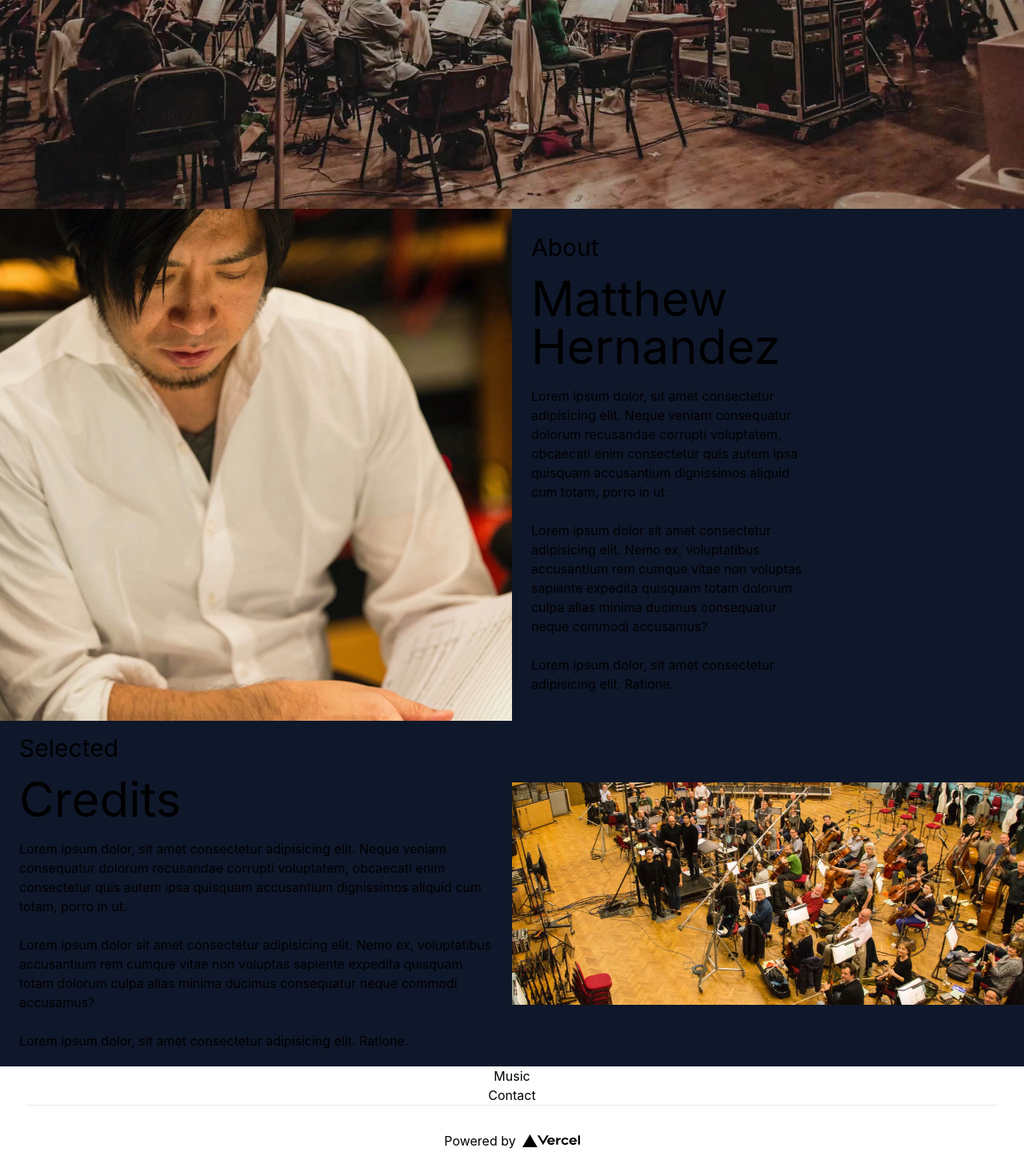
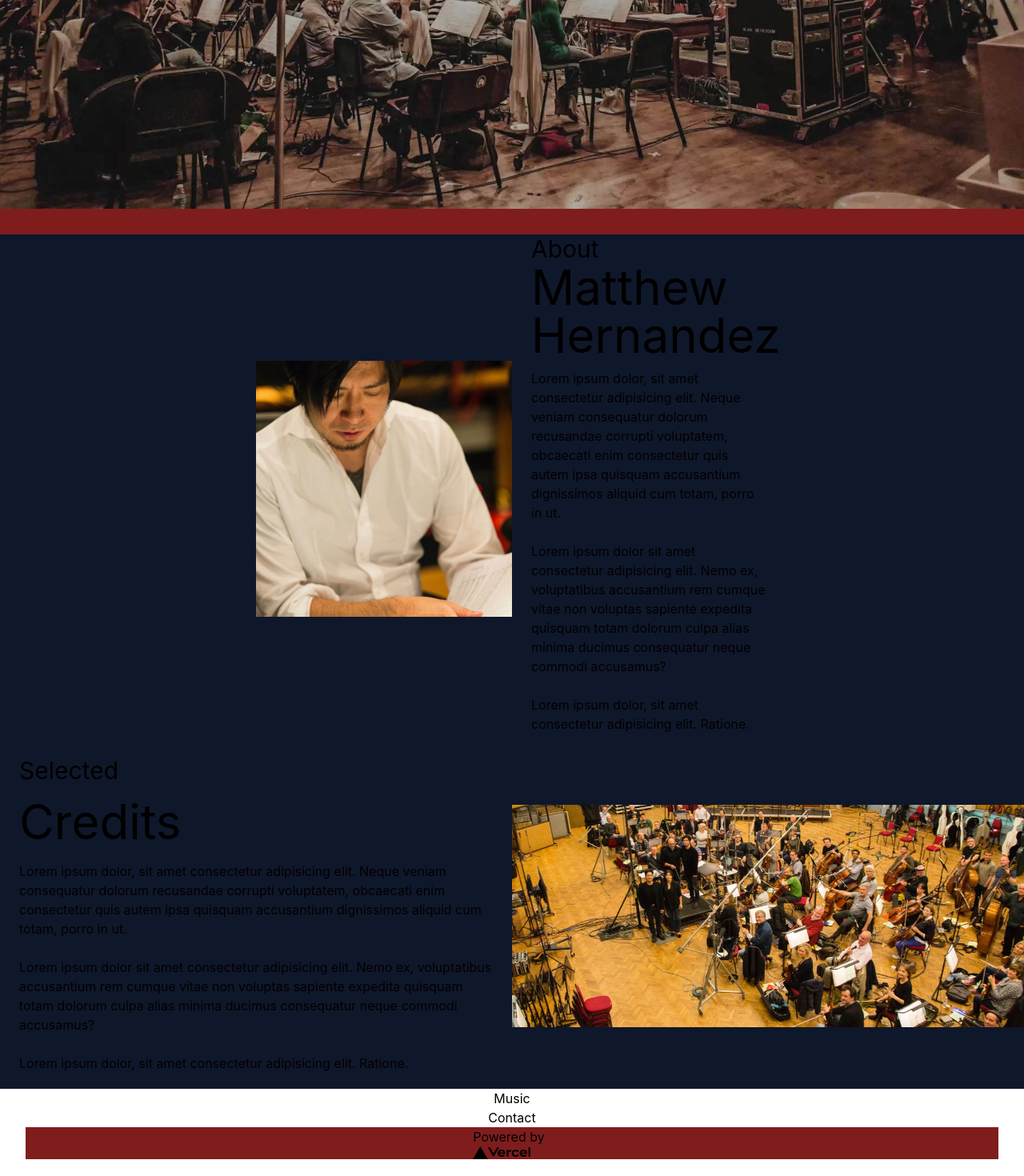
Before and after one commit to Cyber-Digital-llc/Matthews-Portfolio-Website-FE, a Next.js app: page / in a window 1280 px wide. Shown: the part 539-2009 px from the top of the page at 80% size. After the commit the page ends 1988 px from the top, so only its background shows below. Built offline with nearby package versions, Linux system fonts and the light colour scheme.

Commit message:
added top border to about section

```diff
--- a/components/About.jsx
+++ b/components/About.jsx
@@ -4,9 +4,9 @@ import headShot from '../public/headshot1536x1536px.jpg'
 
 const About = () => {
   return (
-    <div className="flex h-max bg-slate-900 py-0 px-0 w-full items-center ">
+    <div className="flex h-max bg-slate-900 py-0 px-0 w-full items-center border-t-[2rem] border-t-red-900">
       <div className="flex justify-end w-full">
-        <div className="flex w-[100%]">
+        <div className="flex w-full xs:w-full sm:w-full md:w-[50%] lg:w-[50%] xl:[50%]">
           <Image
             draggable={false}
             src={headShot}
@@ -18,10 +18,10 @@ const About = () => {
       </div>
 
       <div className="flex w-full justify-start">
-        <div className=" px-6 py-2 w-[100%] ">
-          <div className="w-[350px]">
-            <h2 className="text-3xl py-2">About</h2>
-            <p className="text-6xl py-2">Matthew Hernandez</p>
+        <div className=" px-6 py-0 w-[100%] ">
+          <div className="w-[350px] xs:w-full sm:w-full md:w-full lg:w-[50%] xl:[50%]">
+            <h2 className="text-3xl py-0">About</h2>
+            <p className="text-6xl py-0">Matthew Hernandez</p>
             <p className="py-3">
               Lorem ipsum dolor, sit amet consectetur adipisicing elit. Neque
               veniam consequatur dolorum recusandae corrupti voluptatem,
--- a/pages/index.js
+++ b/pages/index.js
@@ -26,7 +26,7 @@ export default function Home() {
                 </div>
             </main>
 
-            <footer className={styles.footer}>
+            <footer className='flex justify-center bg-red-900'>
                 <a
                     href='https://vercel.com?utm_source=create-next-app&utm_medium=default-template&utm_campaign=create-next-app'
                     target='_blank'
```
